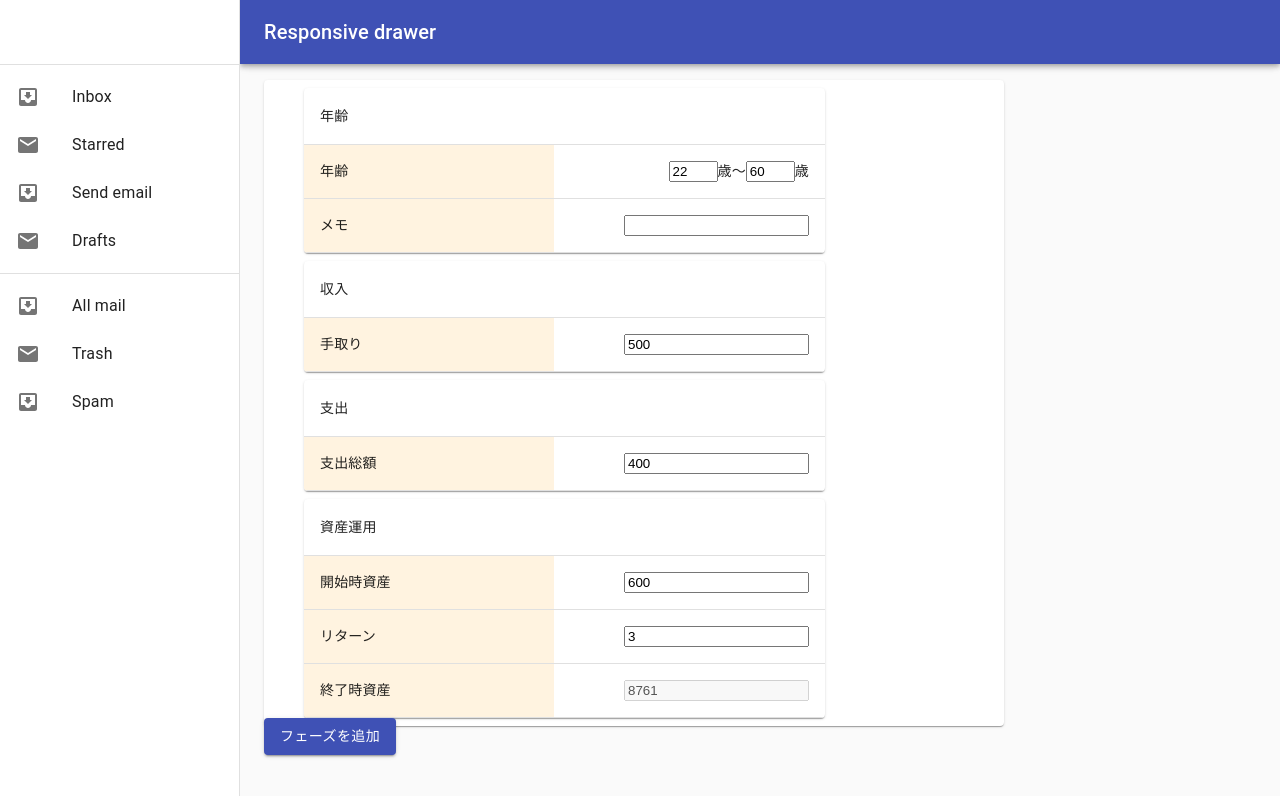
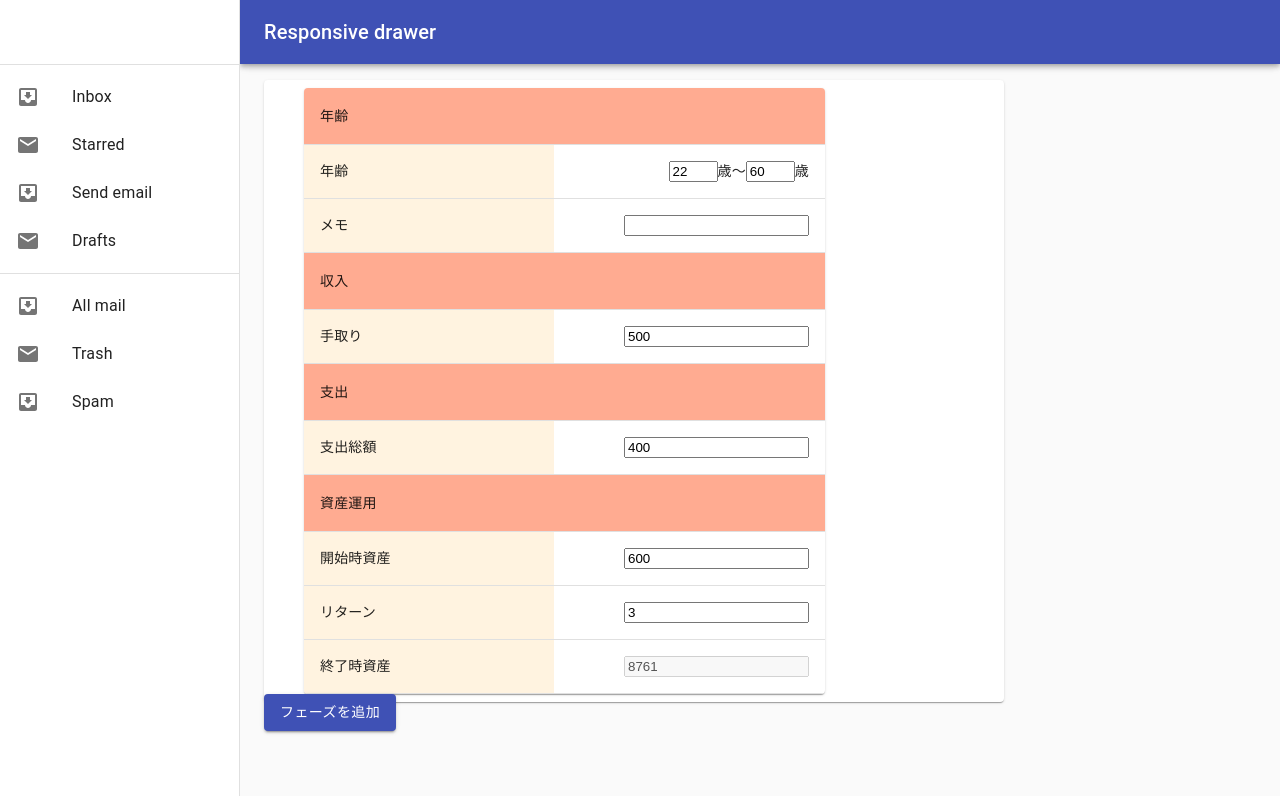
Before and after one commit to somurieengieer/fire-simulator, a React (Create React App) app: page /fire in a window 1280 px wide. Shown: the top 796 px of the page. Built offline with nearby package versions, Linux system fonts and the light colour scheme.

Commit message:
テーブルヘッダのcss classを追加

```diff
--- a/src/layout/molecules/Phase.tsx
+++ b/src/layout/molecules/Phase.tsx
@@ -16,6 +16,9 @@ const useStyles = makeStyles({
   },
   tableCell: {
     minWidth: 200,
+  },
+  tableHeadRow: {
+    backgroundColor: theme.palette.secondary.main,
   }
 });
 
@@ -123,12 +126,12 @@ export function PhasesTable() {
                 <TableContainer component={Paper} >
                   <Table className={classes.table} aria-label="simple table">
                     <TableHead>
-                      <TableRow>
+                      <TableRow className={classes.tableHeadRow}>
                         <TableCell colSpan={titleColSpan()}>年齢</TableCell>
                       </TableRow>
                     </TableHead>
                     <TableBody>
-                      <TableRow key={'test'}>
+                      <TableRow>
                         <TableCell className={classes.tableCellLabel} component="th" scope="row">
                           年齢
                         </TableCell>
@@ -148,7 +151,7 @@ export function PhasesTable() {
                           </TableCell>
                         ))}
                       </TableRow>
-                      <TableRow key={'test'}>
+                      <TableRow>
                         <TableCell className={classes.tableCellLabel} component="th" scope="row">
                           メモ
                         </TableCell>
@@ -160,24 +163,13 @@ export function PhasesTable() {
                         ))}
                       </TableRow>
                     </TableBody>
-                  </Table>
-                </TableContainer>
-              </Grid>
-            </Grid>
-          </Grid>
-        <Grid  style={{marginLeft: 40}}>
-          <Grid container spacing={2}>
-            <Grid item xs={9}>
-              <TableContainer component={Paper}>
-                <Table className={classes.table} aria-label="simple table">
                     <TableHead>
-                    <TableRow>
+                      <TableRow className={classes.tableHeadRow}>
                         <TableCell colSpan={titleColSpan()}>収入</TableCell>
                       </TableRow>
                     </TableHead>
                     <TableBody>
-                    {/*{rows.map((row) => (*/}
-                      <TableRow key={'test'}>
+                        <TableRow>
                           <TableCell className={classes.tableCellLabel} component="th" scope="row">
                             手取り
                           </TableCell>
@@ -189,25 +181,14 @@ export function PhasesTable() {
                           </TableCell>
                           ))}
                         </TableRow>
-                    {/*))}*/}
                     </TableBody>
-                </Table>
-              </TableContainer>
-            </Grid>
-          </Grid>
-
-          <Grid container spacing={2}>
-            <Grid item xs={9}>
-              <TableContainer component={Paper}>
-                <Table className={classes.table} aria-label="simple table">
                     <TableHead>
-                    <TableRow>
-                      <TableCell colSpan={2}>支出</TableCell>
+                      <TableRow className={classes.tableHeadRow}>
+                        <TableCell colSpan={titleColSpan()}>支出</TableCell>
                       </TableRow>
                     </TableHead>
                     <TableBody>
-                    {/*{rows.map((row) => (*/}
-                    <TableRow key={'test'}>
+                      <TableRow>
                         <TableCell className={classes.tableCellLabel} component="th" scope="row">
                           支出総額
                         </TableCell>
@@ -219,19 +200,9 @@ export function PhasesTable() {
                         </TableCell>
                           ))}
                       </TableRow>
-                    {/*))}*/}
                     </TableBody>
-                </Table>
-              </TableContainer>
-            </Grid>
-          </Grid>
-
-          <Grid container spacing={2}>
-            <Grid item xs={9}>
-              <TableContainer component={Paper}>
-                <Table className={classes.table} aria-label="simple table">
                     <TableHead>
-                    <TableRow>
+                      <TableRow className={classes.tableHeadRow}>
                         <TableCell colSpan={titleColSpan()}>資産運用</TableCell>
                       </TableRow>
                     </TableHead>
```
Lines whose indentation alone changed are shown as unchanged.
